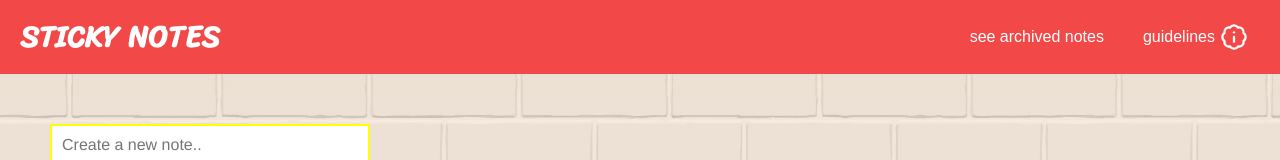
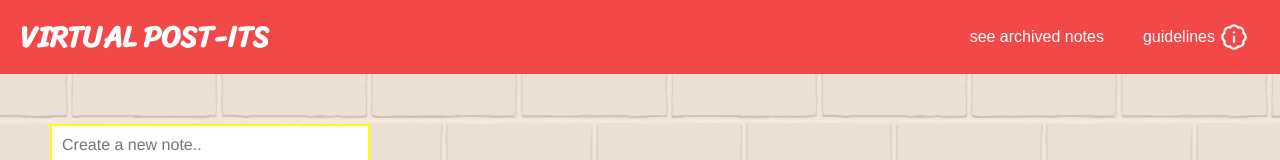
Before and after one commit to NotYourTypicalDeveloper/virtual-postit, a React (Vite) app: page / in a window 1280 px wide. Shown: the top 160 px of the page. Built offline with nearby package versions, Linux system fonts and the light colour scheme.

Commit message:
Changed app name

```diff
--- a/src/components/NavBar.jsx
+++ b/src/components/NavBar.jsx
@@ -15,7 +15,7 @@ const NavBar = ({ toggleDrawer }) => {
   return (
     <nav className="navbar">
       <div className="navbar-left">
-        <h1 className="navbar-title">Sticky notes</h1>
+        <h1 className="navbar-title">Virtual Post-its</h1>
       </div>
       <div className="navbar-right">
         <button className="navbar-btn" onClick={toggleDrawer}>
```
